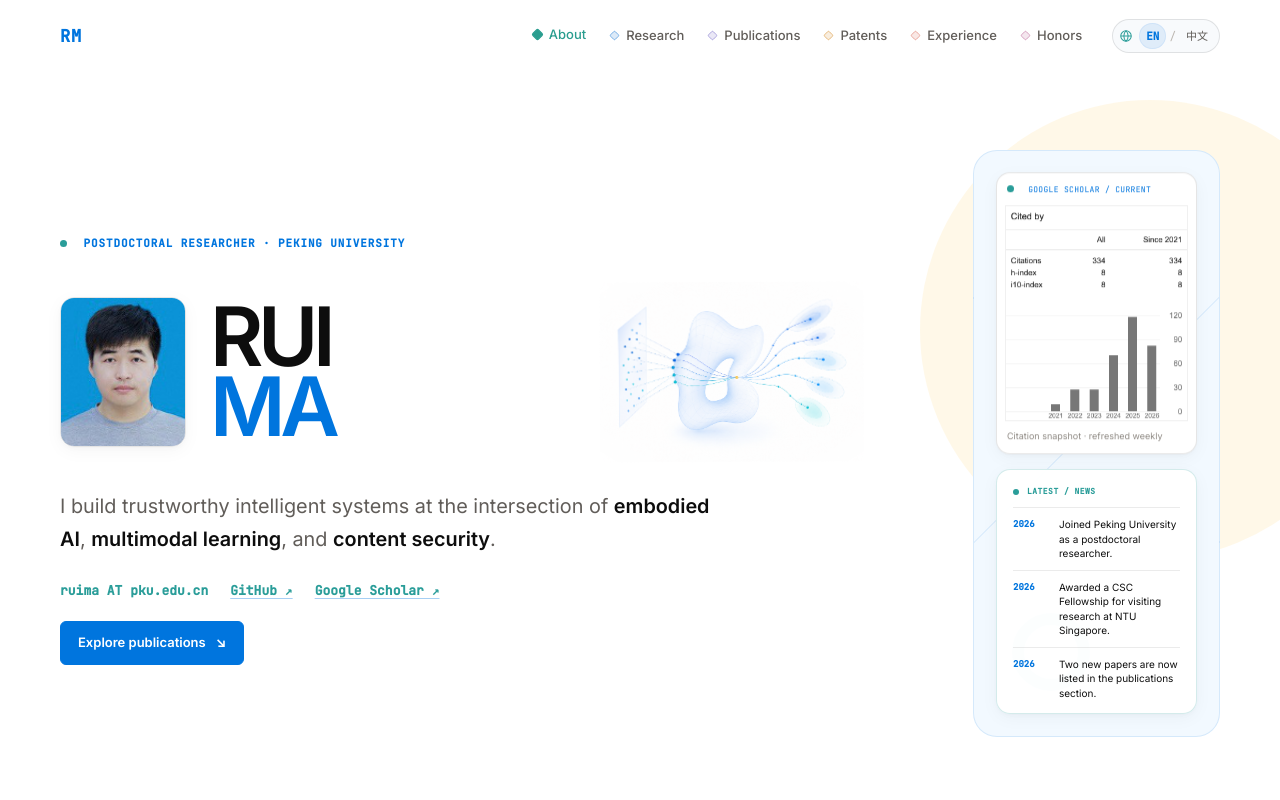
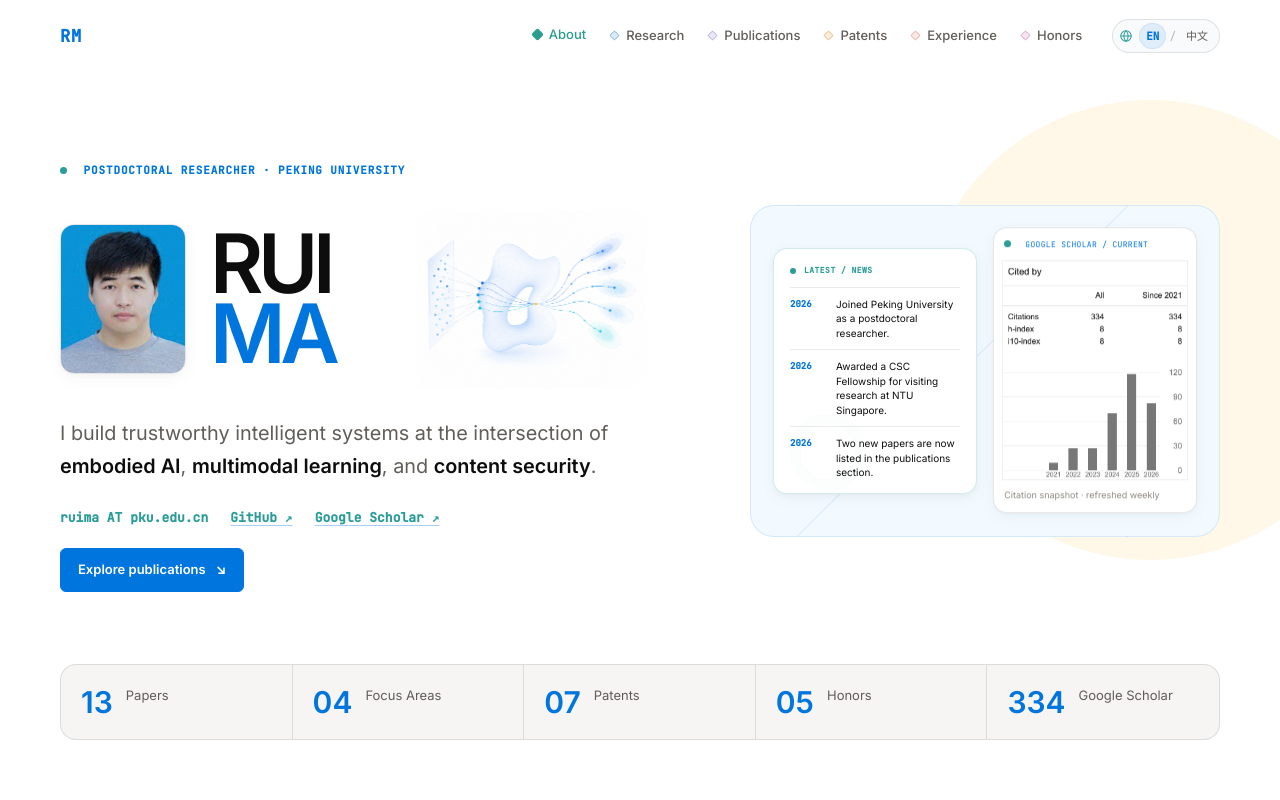
Before and after one commit to rmpku/rmpku.github.io, a website: page index.html in a window 1280 px wide. Shown: the top 800 px of the page. Drawn offline with Linux system fonts and the light colour scheme.

Commit message:
refine hero news and scholar layout

```diff
--- a/index.html
+++ b/index.html
@@ -143,28 +143,6 @@
           </div>
 
           <div class="hero-visual reveal">
-            <aside class="scholar-card">
-              <div class="scholar-card-head">
-                <span class="live-dot" aria-hidden="true"></span>
-                <span>GOOGLE SCHOLAR / CURRENT</span>
-              </div>
-              <a
-                href="https://scholar.google.com.hk/citations?user=IJTYZlUAAAAJ&hl=en"
-                target="_blank"
-                rel="noreferrer"
-                aria-label="Open Rui Ma's Google Scholar profile"
-              >
-                <img
-                  src="assets/scholar-citations.png"
-                  alt="Current Google Scholar citation snapshot for Rui Ma"
-                />
-              </a>
-              <p>
-                <span class="lang lang-en">Citation snapshot · refreshed weekly</span>
-                <span class="lang lang-zh" lang="zh-CN">引用数据快照 · 每周自动更新</span>
-              </p>
-            </aside>
-
             <aside class="news-card" id="news" aria-labelledby="news-card-title">
               <div class="news-card-head">
                 <span class="live-dot" aria-hidden="true"></span>
@@ -197,6 +175,28 @@
                   </a>
                 </li>
               </ol>
+            </aside>
+
+            <aside class="scholar-card">
+              <div class="scholar-card-head">
+                <span class="live-dot" aria-hidden="true"></span>
+                <span>GOOGLE SCHOLAR / CURRENT</span>
+              </div>
+              <a
+                href="https://scholar.google.com.hk/citations?user=IJTYZlUAAAAJ&hl=en"
+                target="_blank"
+                rel="noreferrer"
+                aria-label="Open Rui Ma's Google Scholar profile"
+              >
+                <img
+                  src="assets/scholar-citations.png"
+                  alt="Current Google Scholar citation snapshot for Rui Ma"
+                />
+              </a>
+              <p>
+                <span class="lang lang-en">Citation snapshot · refreshed weekly</span>
+                <span class="lang lang-zh" lang="zh-CN">引用数据快照 · 每周自动更新</span>
+              </p>
             </aside>
           </div>
         </div>
--- a/styles.css
+++ b/styles.css
@@ -329,7 +329,7 @@ body[data-language="zh"] .lang-en {
   position: relative;
   z-index: 2;
   display: grid;
-  grid-template-columns: minmax(0, 1.26fr) minmax(220px, 0.36fr);
+  grid-template-columns: minmax(0, 1.2fr) minmax(440px, 0.88fr);
   gap: 48px;
   align-items: center;
 }
@@ -485,10 +485,10 @@ body[data-language="zh"] .lang-en {
 
 .hero-visual {
   position: relative;
-  display: flex;
-  flex-direction: column;
+  display: grid;
+  grid-template-columns: repeat(2, minmax(0, 1fr));
+  gap: 16px;
   align-items: center;
-  gap: 14px;
   min-height: 300px;
   padding: 22px;
   border: 1px solid rgba(0, 117, 222, 0.12);
@@ -524,6 +524,7 @@ body[data-language="zh"] .lang-en {
 .scholar-card {
   position: relative;
   z-index: 2;
+  justify-self: end;
   width: min(100%, 210px);
   padding: 8px;
   border: 1px solid var(--line);
@@ -557,6 +558,7 @@ body[data-language="zh"] .lang-en {
 .news-card {
   position: relative;
   z-index: 2;
+  justify-self: start;
   width: min(100%, 360px);
   padding: 15px 16px 13px;
   border: 1px solid rgba(42, 157, 153, 0.2);
@@ -1574,6 +1576,12 @@ body[data-language="zh"] .lang-en {
   .hero-visual {
     min-height: auto;
     padding: 28px 18px;
+    grid-template-columns: 1fr;
+  }
+
+  .news-card,
+  .scholar-card {
+    justify-self: center;
   }
 
   .hero-visual::before {
```
